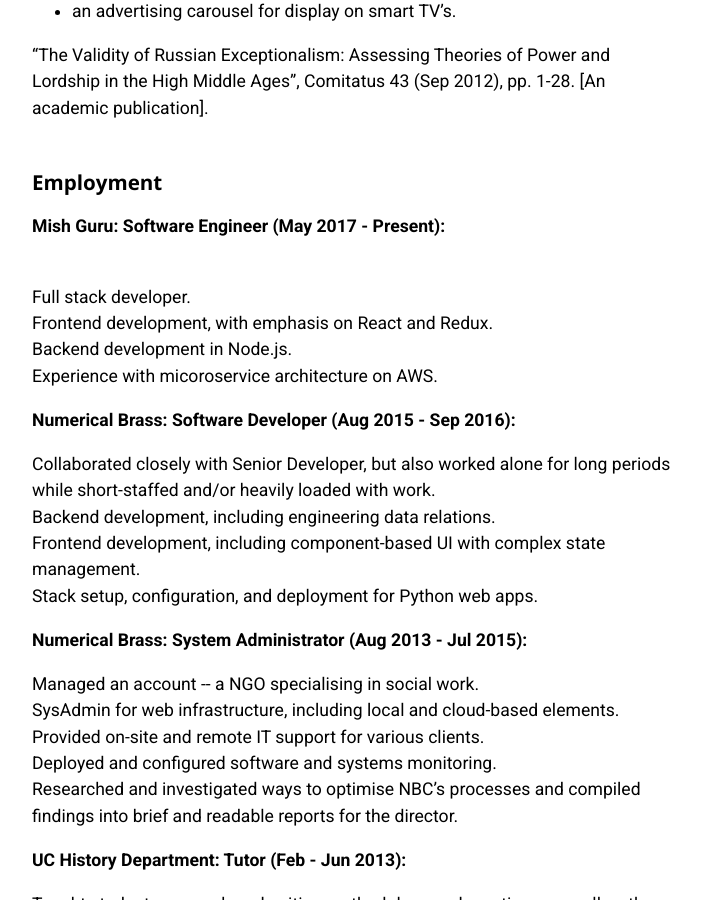
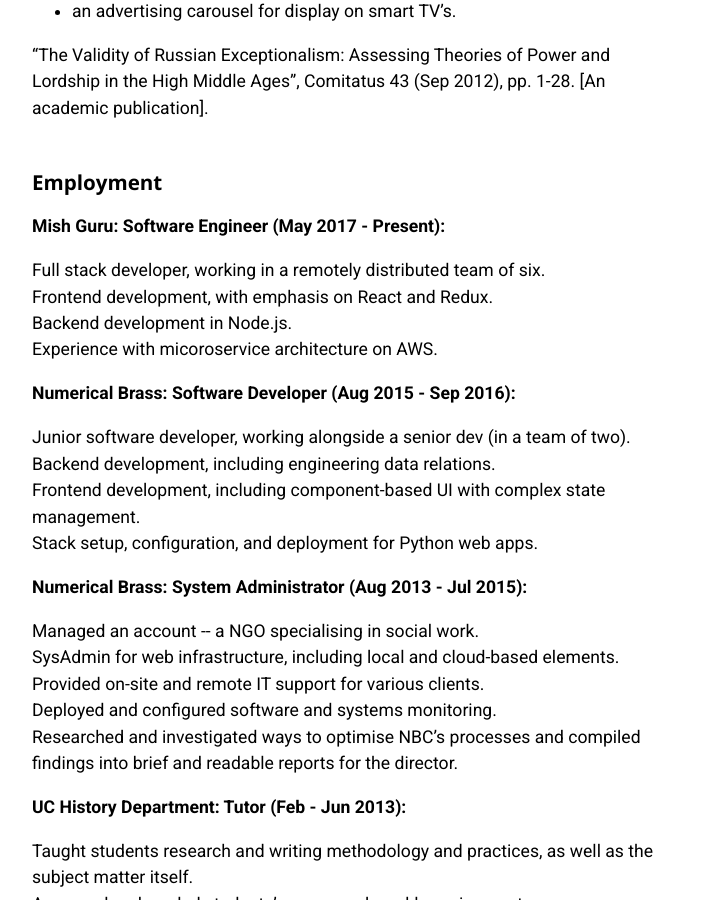
Before and after one commit to metamorfoso/curriculum-vitae, a Jekyll site: the page built from _pages/cv.html, in a window 1280 px wide and 900 px high, scrolled down 759 px. Shown: the whole window, without its empty margins (288-989 px from the left). Built offline with Jekyll 4.4.1, drawn with Linux system fonts in a browser that asks for light colours.

Commit message:
Create cv.html

```diff
--- a/_pages/cv.html
+++ b/_pages/cv.html
@@ -30,14 +30,14 @@
 
   <h3>Employment</h3>
   <p class="bold">Mish Guru: Software Engineer (May 2017 - Present):</p>
-  <br>Full stack developer.
+  Full stack developer, working in a remotely distributed team of six.
   <br>Frontend development, with emphasis on React and Redux.
   <br>Backend development in Node.js.
   <br>Experience with micoroservice architecture on AWS.
   <br>
 
   <p class="bold">Numerical Brass: Software Developer (Aug 2015 - Sep 2016):</p>
-  Collaborated closely with Senior Developer, but also worked alone for long periods while short-staffed and/or heavily loaded with work.
+  Junior software developer, working alongside a senior dev (in a team of two).
   <br>Backend development, including engineering data relations.
   <br>Frontend development, including component-based UI with complex state management.
   <br>Stack setup, configuration, and deployment for Python web apps.
```
